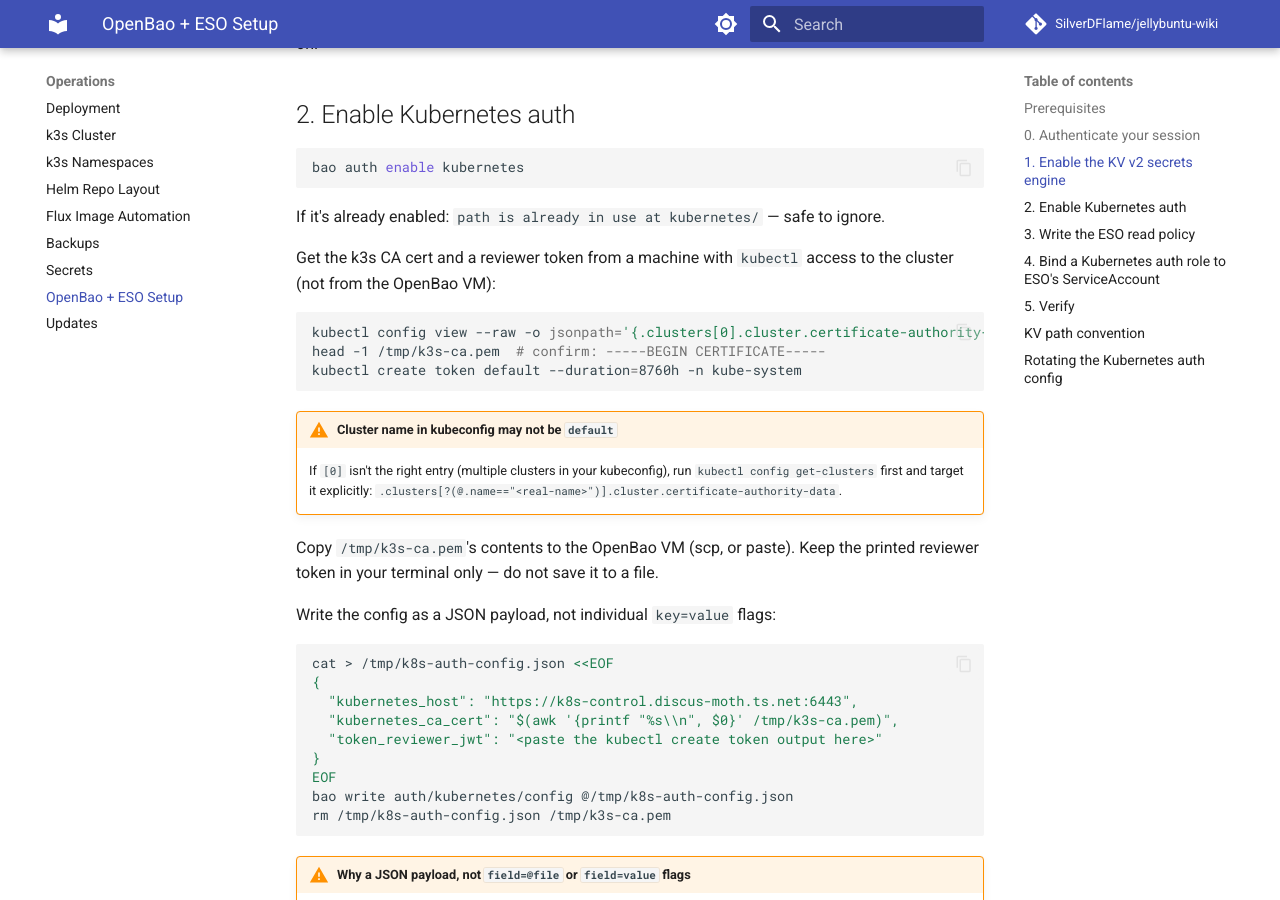
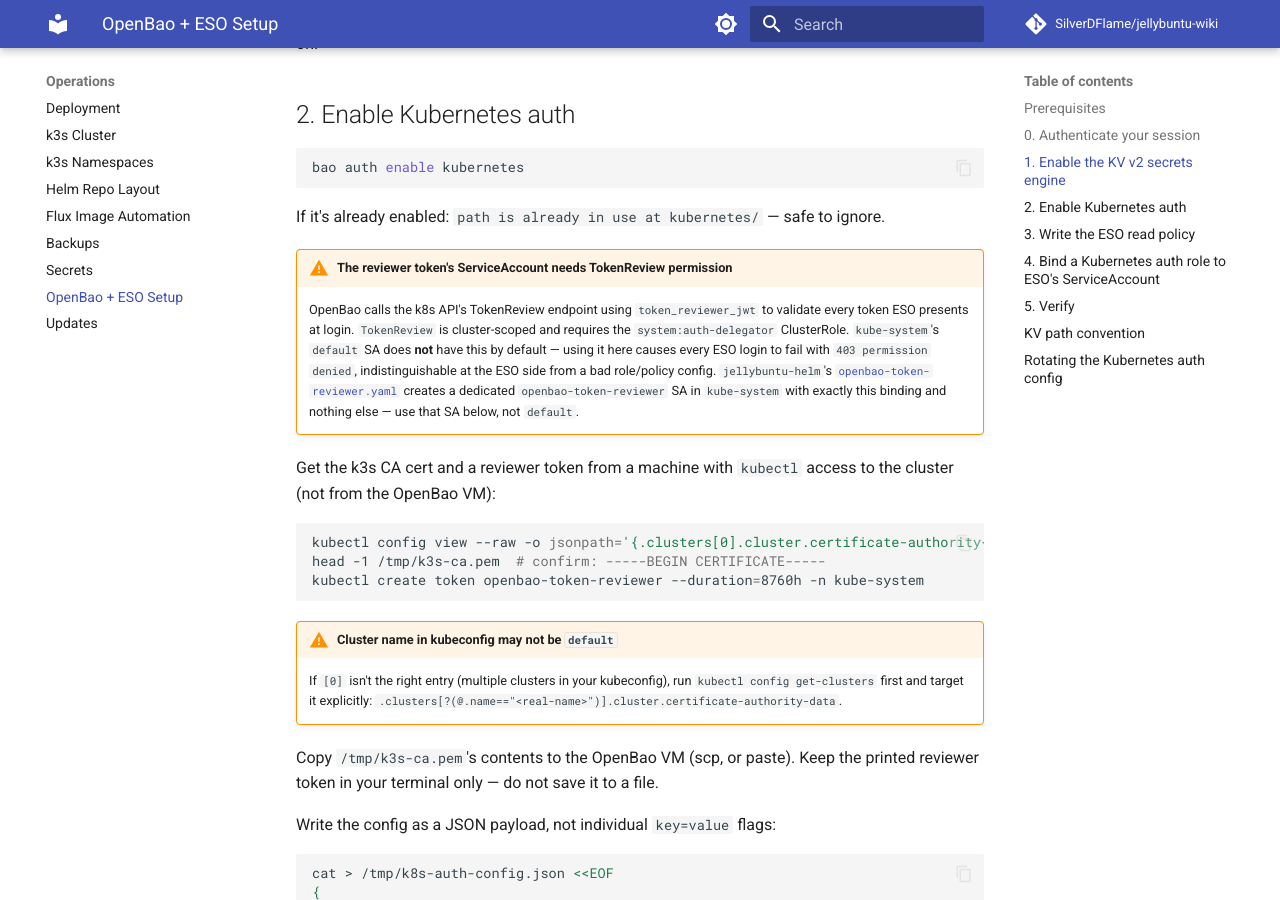
Before and after one commit to SilverDFlame/jellybuntu-wiki, an MkDocs documentation site: the page built from docs/operations/openbao-eso-setup.md, in a window 1280 px wide and 900 px high, scrolled down 1184 px. Built offline with MkDocs 1.6.1 and Material for MkDocs 9.7.7, drawn with Linux system fonts in a browser that asks for light colours; comment, search, counter and statistics services are not loaded; some of the changed text lies outside the part shown.

Commit message:
docs: use dedicated SA for OpenBao's kube-auth token reviewer (#48)
kube-system's default SA has no TokenReview permission, so using it
for token_reviewer_jwt causes every ESO login to fail with 403
permission denied. Point the runbook at the dedicated
openbao-token-reviewer SA + auth-delegator binding shipped in
jellybuntu-helm PR#176, and note the reviewer token's 1-year expiry.

Co-authored-by: Claude Sonnet 5 <noreply@anthropic.com>

````diff
--- a/docs/operations/openbao-eso-setup.md
+++ b/docs/operations/openbao-eso-setup.md
@@ -59,13 +59,26 @@ bao auth enable kubernetes
 If it's already enabled: `path is already in use at kubernetes/` — safe
 to ignore.
 
+!!! warning "The reviewer token's ServiceAccount needs TokenReview permission"
+    OpenBao calls the k8s API's TokenReview endpoint using
+    `token_reviewer_jwt` to validate every token ESO presents at login.
+    `TokenReview` is cluster-scoped and requires the `system:auth-delegator`
+    ClusterRole. `kube-system`'s `default` SA does **not** have this by
+    default — using it here causes every ESO login to fail with
+    `403 permission denied`, indistinguishable at the ESO side from a bad
+    role/policy config. `jellybuntu-helm`'s
+    [`openbao-token-reviewer.yaml`](https://github.com/SilverDFlame/jellybuntu-helm/blob/main/clusters/jellybuntu/infrastructure/controllers/openbao-token-reviewer.yaml)
+    creates a dedicated `openbao-token-reviewer` SA in `kube-system` with
+    exactly this binding and nothing else — use that SA below, not
+    `default`.
+
 Get the k3s CA cert and a reviewer token from a machine with `kubectl`
 access to the cluster (not from the OpenBao VM):
 
 ```bash
 kubectl config view --raw -o jsonpath='{.clusters[0].cluster.certificate-authority-data}' | base64 -d > /tmp/k3s-ca.pem
 head -1 /tmp/k3s-ca.pem  # confirm: -----BEGIN CERTIFICATE-----
-kubectl create token default --duration=8760h -n kube-system
+kubectl create token openbao-token-reviewer --duration=8760h -n kube-system
 ```
 
 !!! warning "Cluster name in kubeconfig may not be `default`"
@@ -181,3 +194,8 @@ see that issue for the full migration plan.
 If the k3s API's CA cert or reviewer token ever changes (cluster rebuild,
 cert rotation), re-run step 2's `bao write auth/kubernetes/config` with
 fresh values. Nothing else in this runbook needs to change.
+
+The reviewer token from `openbao-token-reviewer` has a 1-year
+(`--duration=8760h`) lifetime — track its issue date and rotate before
+expiry, since an expired reviewer JWT reproduces the same
+`403 permission denied` failure on every ESO login.
````
